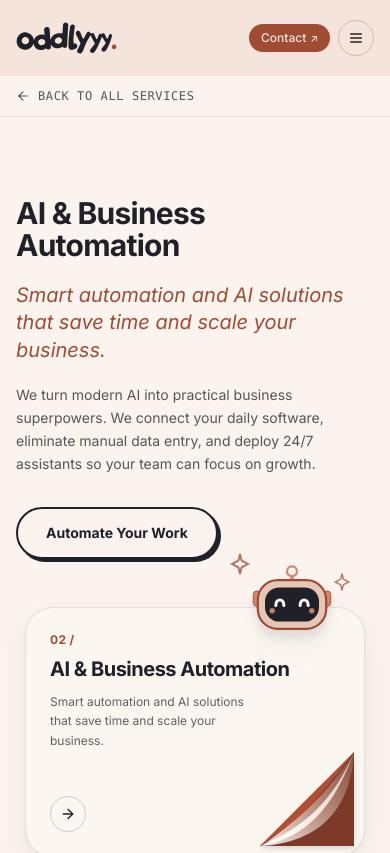
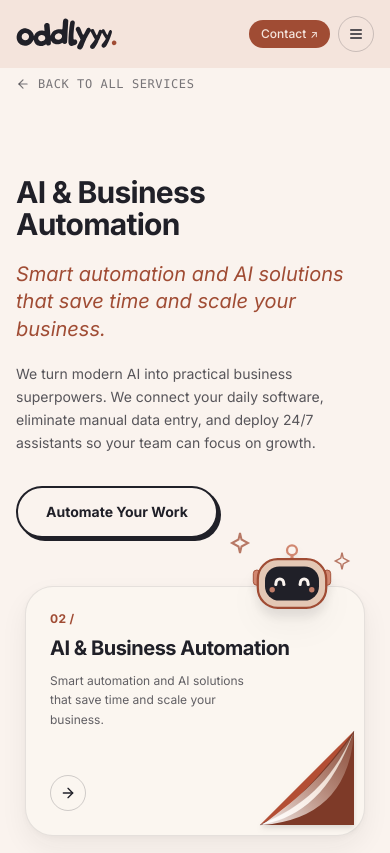
Before and after one commit to Atharva0393/Oddlyyy, a Next.js app: page /services/ai-automation in a window 390 px wide. Shown: the top 853 px of the page. Built offline with nearby package versions, Linux system fonts and the light colour scheme; a web font is replaced by a local one.

Commit message:
style(nav): make entire navbar and return bar transparent with no dividing seam

```diff
--- a/src/components/layout/Header.tsx
+++ b/src/components/layout/Header.tsx
@@ -97,13 +97,9 @@ export const Header: React.FC = () => {
     <>
       <header
         className={cn(
-          "top-0 z-40 w-full transition-all duration-200",
+          "top-0 z-40 w-full transition-all duration-200 bg-transparent border-transparent",
           pathname === "/" ? "fixed left-0 right-0" : "sticky",
-          isScrolled
-            ? "bg-cream/95 backdrop-blur-md border-b border-ink/10 shadow-sm py-3"
-            : pathname === "/"
-              ? "bg-transparent border-transparent py-5"
-              : "bg-cream py-5"
+          isScrolled ? "backdrop-blur-md py-3" : "py-4 sm:py-5"
         )}
       >
         <div className="max-w-agency mx-auto px-4 sm:px-6 lg:px-12 flex items-center justify-between">
--- a/src/components/services/ServiceDetailView.tsx
+++ b/src/components/services/ServiceDetailView.tsx
@@ -113,17 +113,17 @@ export const ServiceDetailView: React.FC<ServiceDetailViewProps> = ({
       {/* ------------------------------------------------------------------ */}
       {/* 0. TOP RETURN BAR                                                   */}
       {/* ------------------------------------------------------------------ */}
-      <div className="border-b border-ink/10 bg-[#FAF3EE]">
-        <SectionContainer paddingY="none" className="py-3 sm:py-3.5">
+      <div className="bg-transparent">
+        <SectionContainer paddingY="none" className="pt-2 pb-1">
           <div className="flex items-center justify-between">
             <Link
               href="/services"
-              className="group inline-flex items-center gap-2 text-xs font-mono uppercase tracking-wider text-ink/75 hover:text-terracotta transition-colors"
+              className="group inline-flex items-center gap-2 text-xs font-mono uppercase tracking-wider text-ink/60 hover:text-terracotta transition-colors"
             >
               <ArrowLeft className="w-3.5 h-3.5 group-hover:-translate-x-1 transition-transform" />
               <span>Back to All Services</span>
             </Link>
-            <span className="text-xs font-mono text-ink/50 uppercase hidden sm:inline">
+            <span className="text-xs font-mono text-ink/40 uppercase hidden sm:inline">
               {service.shortName}
             </span>
           </div>
```
